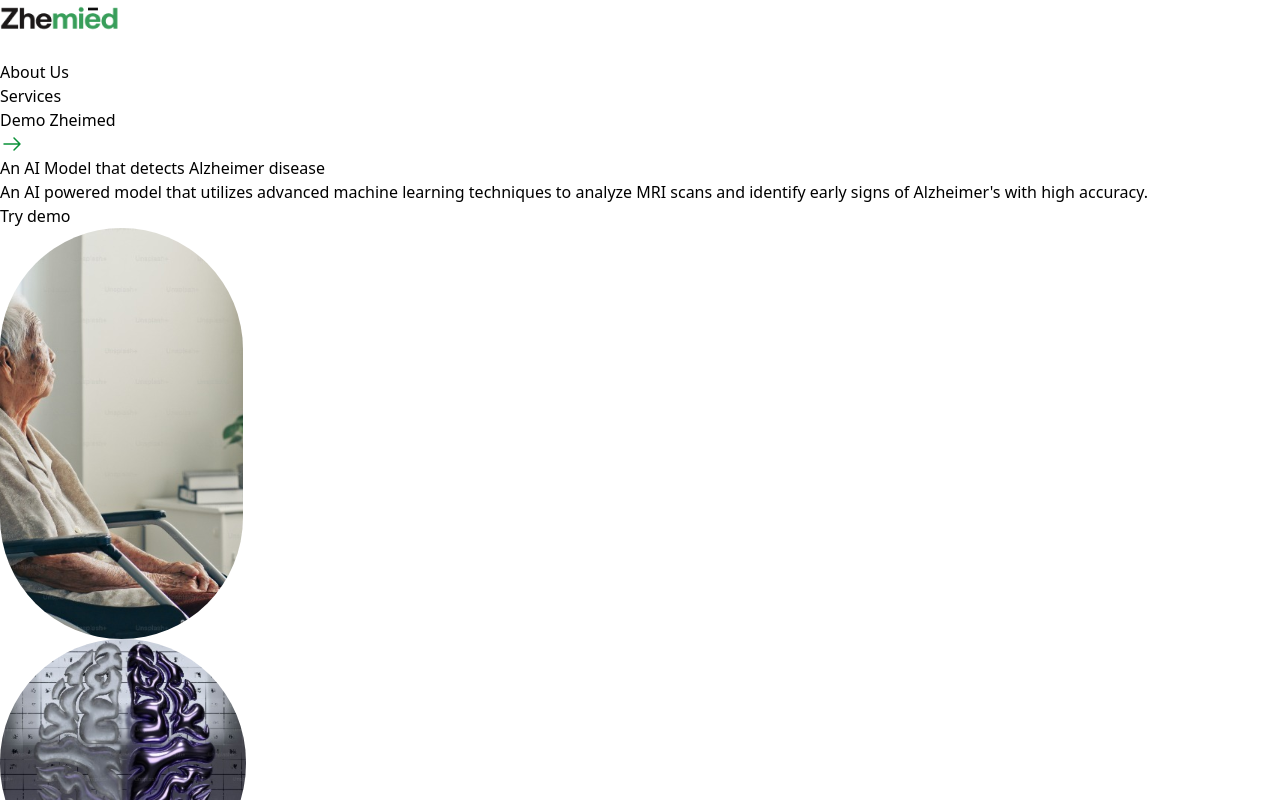
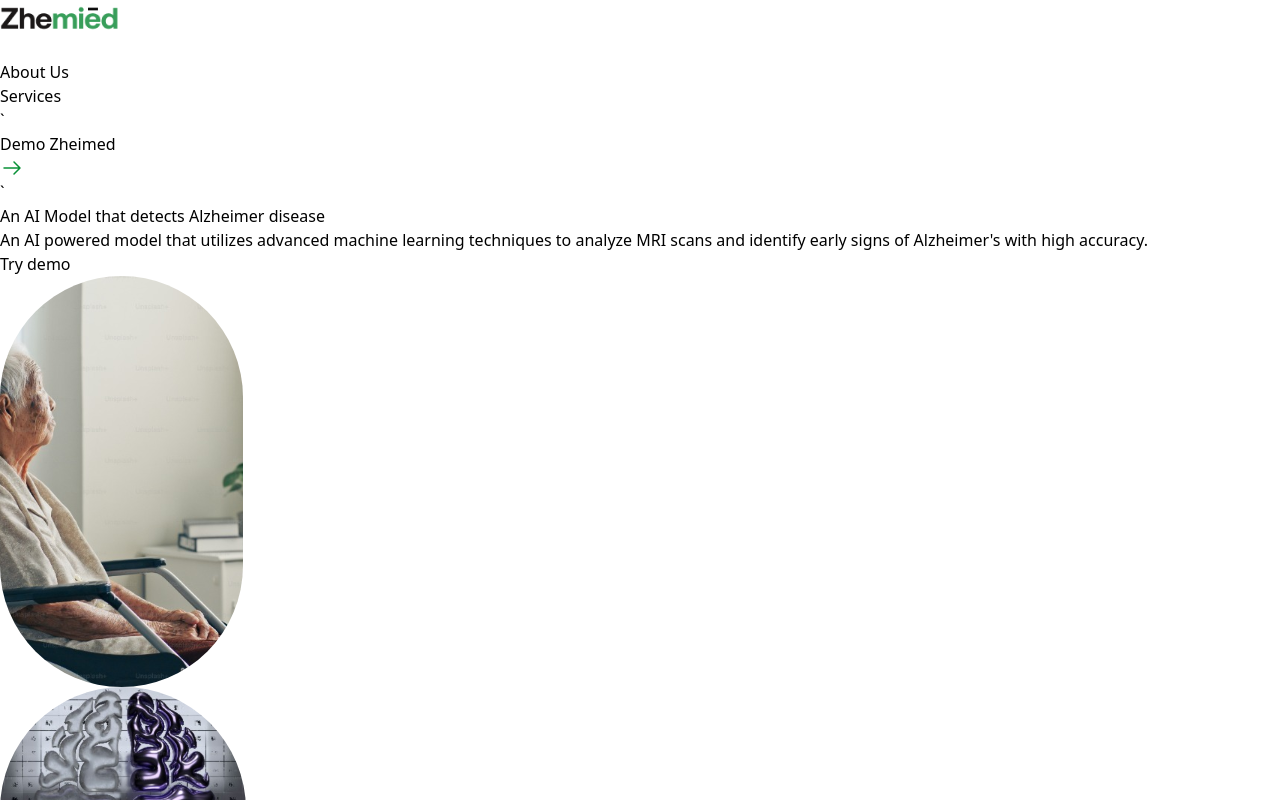
Before and after one commit to Cavista-Hackathon-2024/zheimed, a React (Vite) app in the folder frontend/zheimed/: page / in a window 1280 px wide. Shown: the top 800 px of the page. Built offline with nearby package versions, Linux system fonts and the light colour scheme.

Commit message:
frontend: demo page updated

```diff
--- a/frontend/zheimed/src/App.jsx
+++ b/frontend/zheimed/src/App.jsx
@@ -1,14 +1,16 @@
-import {Routes, Route} from 'react-router-dom';
+import { Routes, Route } from 'react-router-dom';
 import { LandingPage } from './pages/Landingpage';
-import './index.css'
+import { DemoPage } from './pages/demopage';
+import './index.css';
 
 function App() {
   return (
-  <>
-    <Routes>
-      <Route index element={<LandingPage/>}/>
-    </Routes>
-  </>
+    <>
+      <Routes>
+          <Route path='/'  element={<LandingPage />}></Route>
+          <Route path="/demo" element={<DemoPage />}></Route>
+      </Routes>
+    </>
   )
 }
 
--- a/frontend/zheimed/src/components/Hero.jsx
+++ b/frontend/zheimed/src/components/Hero.jsx
@@ -9,7 +9,7 @@ export const Hero = () => {
             <section className='fixed w-full pt-6 '>
                 <Navbar />
             </section>
-            <div className="items-center justify-between max-w-screen-xl min-h-screen gap-32 px-4 py-32 mx-auto overflow-hidden text-gray-600 md:px-8 md:flex ">
+            <div className="items-center justify-between max-w-screen-xl min-h-screen gap-32 px-10 py-32 mx-auto overflow-hidden text-gray-600 md:px-8 md:flex ">
                 <div className='flex-none max-w-xl space-y-5'>
 
                     <h1 className="text-4xl font-extrabold text-white sm:text-5xl">
@@ -18,9 +18,7 @@ export const Hero = () => {
                     <p className='text-white'>
                         An AI powered model that utilizes advanced machine learning techniques to analyze MRI scans and identify early signs of Alzheimer's with high accuracy.
                     </p>
-                    <button
-                        className="w-1/2 px-6 py-3.5 text-white bg-[#389E5A] font-semibold rounded-lg duration-150 hover:bg-[#389E5A] active:shadow-lg"
-                    >
+                    <button className="w-1/2 px-6 py-3.5 text-white bg-[#389E5A] font-semibold rounded-lg duration-150 hover:bg-[#389E5A] active:shadow-lg">
                         Try demo
                     </button>
                 </div>
--- a/frontend/zheimed/src/components/Navbar.jsx
+++ b/frontend/zheimed/src/components/Navbar.jsx
@@ -1,6 +1,7 @@
 import logo from '../assets/logo.png'
 import ArrowIcon from '../assets/Arrow Left.svg'
 import { useState } from 'react'
+import { Link } from 'react-router-dom'
 
 export const Navbar = () => {
     const [state, setState] = useState(false);
@@ -8,8 +9,7 @@ export const Navbar = () => {
     const navigation = [
         {
             title: 'About Us',
-
-            path: '/about'
+            path: '/'
         },
         {
             title: 'Services',
@@ -60,10 +60,13 @@ export const Navbar = () => {
                               )
                           })
                       }
-                      <a href="/demo" className='flex gap-1.5'>
-                        <span className='font-bold text-[#389E5A]'>Demo Zheimed</span>
-                        <img src={ArrowIcon} alt="" />
-                    </a>
+                      <Link to={`/demo`} >
+  `                     <div className='flex items-center gap2'>
+                            <span className='font-bold text-[#389E5A]'>Demo Zheimed</span>
+                            <img src={ArrowIcon} alt="" />
+                       </div>`
+                      </Link>
+
                   </ul>
 
               </div>
--- a/frontend/zheimed/src/index.css
+++ b/frontend/zheimed/src/index.css
@@ -1,3 +1,18 @@
 @tailwind base;
 @tailwind components;
 @tailwind utilities;
+
+.dottedBg{
+    background-image: url('./assets/Frame\ 3.png');
+    background-size: cover;
+    background-position: center;
+    background-repeat: no-repeat;
+}
+
+.demoHero{
+    background-image: url('./assets/demoHeroBg.jpg');
+    background-size: cover;
+    background-position: center;
+    background-repeat: no-repeat;
+    border-radius: 8px;
+}
--- a/frontend/zheimed/src/pages/Landingpage.jsx
+++ b/frontend/zheimed/src/pages/Landingpage.jsx
@@ -1,4 +1,3 @@
-import { Navbar } from "../components/Navbar"
 import { Hero } from "../components/Hero";
 import { AboutSection } from "../components/AboutSection";
 import { TargetAudience } from "../components/TargetAudience";
@@ -8,7 +7,6 @@ export const LandingPage = () => {
         <div>
             <Hero/>
             <AboutSection />
-
             <TargetAudience/>
         </div>
         </>
```
